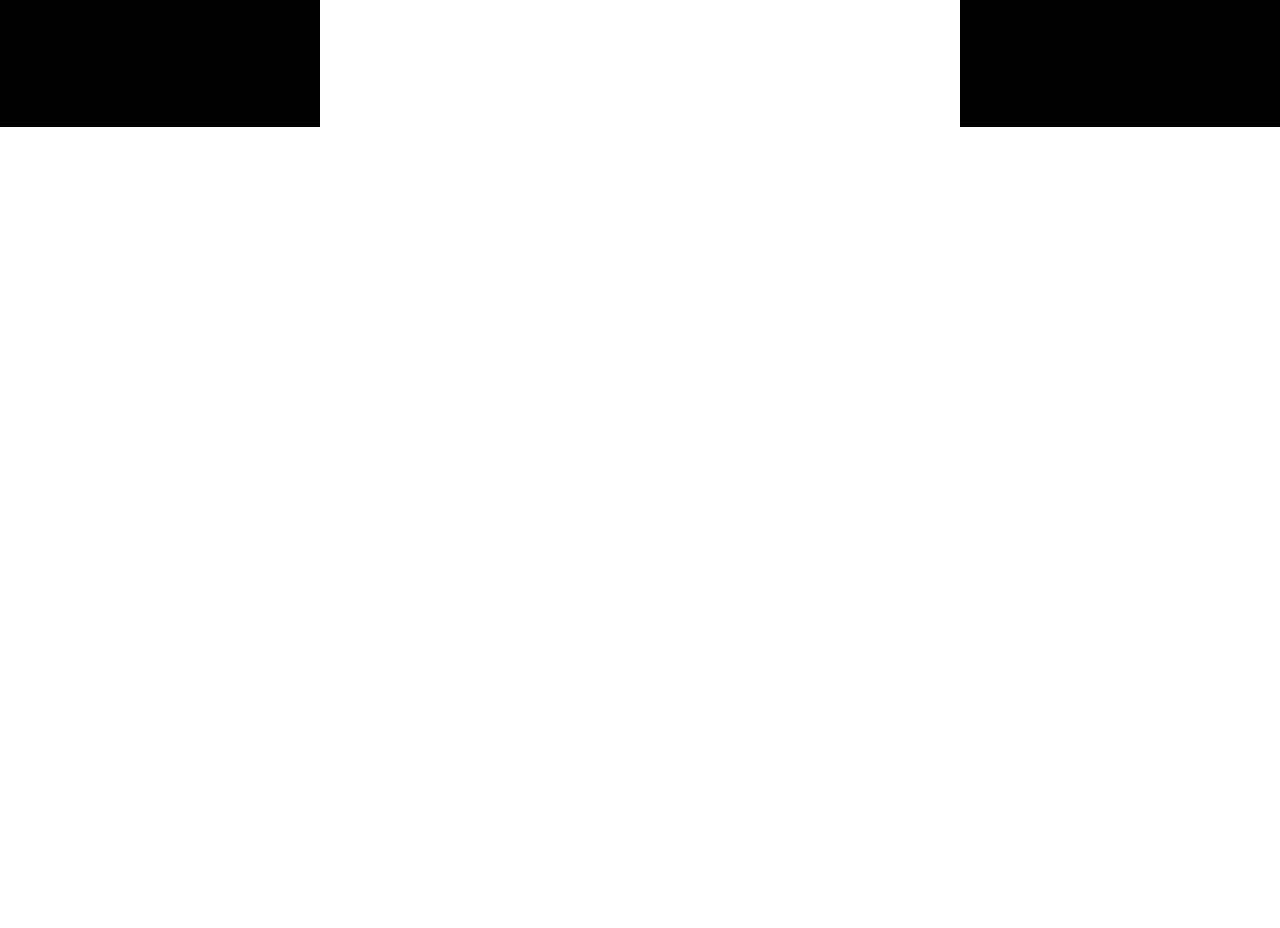
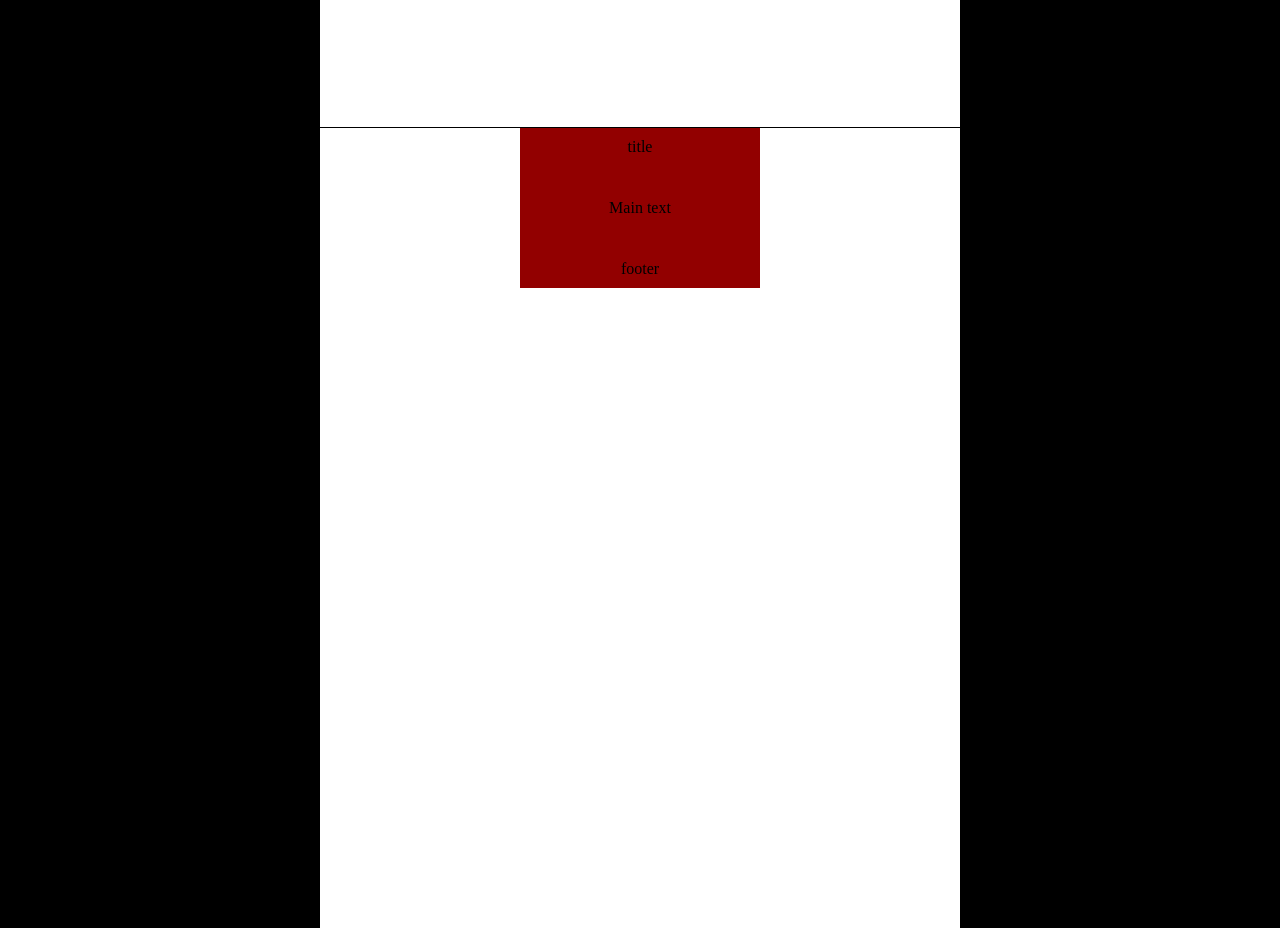
Before and after one commit to MeetYourCreator/reactjs-common-components, a React (Create React App) app: page / in a window 1280 px wide. Shown: the part 6280-7208 px from the top of the page. Before the commit the page ends 6407 px from the top, so only its background shows below. Built offline with nearby package versions, Linux system fonts and the light colour scheme.

Commit message:
update Modal component to use Card component

```diff
--- a/src/App.tsx
+++ b/src/App.tsx
@@ -6,6 +6,7 @@
 import { Input } from './components/';
 import { Slider } from './components/';
 import { InfiniteScroll } from './components/';
+import { Card } from './components/';
 import { placeholderArray } from './utils';
 import TestIMG from './assets/test/testimg.jpg';
 import TestIMG2 from './assets/test/diner.jpg';
@@ -49,6 +50,9 @@
         <div className="screenContainer searchBar">
           <InfiniteScroll />
         </div>
+        <div className="screenContainer searchBar">
+          <Card cardHeader="title" cardText="Main text" cardFooter="footer" />
+        </div>
       </section>
     </>
   );
--- a/src/components/Button/types.ts
+++ b/src/components/Button/types.ts
@@ -2,7 +2,7 @@
 
 export interface ButtonProps extends ComponentProps {
   name?: string;
-  icon?: any;
+  icon?: JSX.Element;
   onClick?: () => void;
   onMouseEnter?: any;
   onMouseLeave?: any;
--- /dev/null
+++ b/src/components/Card/Card.tsx
@@ -0,0 +1,25 @@
+import React, { useState } from 'react';
+import { CardProps } from './types';
+import './styles.css';
+
+export const Card = ({
+  cardHeader,
+  cardImage,
+  cardText,
+  cardFooter,
+}: CardProps) => {
+  const [width, setWidth] = useState('');
+  const [height, setHeight] = useState('');
+  const [backgroundColor, setBackgroundColor] = useState('');
+
+  return (
+    <div className="cardContainer">
+      <header>{cardHeader}</header>
+      <main className="cardContent">
+        <div className="cardImage">{cardImage}</div>
+        <div className="cardText">{cardText}</div>
+      </main>
+      <footer className="cardFooter">{cardFooter}</footer>
+    </div>
+  );
+};
--- /dev/null
+++ b/src/components/Card/styles.css
@@ -0,0 +1,15 @@
+.cardContainer {
+  display: flex;
+  flex-direction: column;
+  justify-content: space-between;
+  align-items: center;
+  width: 15rem;
+  height: fit-content;
+  min-height: 10rem;
+  padding: 10px 0px;
+  background-color: #920000;
+}
+
+.cardImage {
+  background-color: #004792;
+}
--- /dev/null
+++ b/src/components/Card/types.ts
@@ -0,0 +1,8 @@
+import { ComponentProps } from '../types';
+
+export interface CardProps extends ComponentProps {
+  cardHeader?: any;
+  cardImage?: JSX.Element;
+  cardText?: string;
+  cardFooter?: any;
+}
--- a/src/components/Modal/Modal.tsx
+++ b/src/components/Modal/Modal.tsx
@@ -1,19 +1,22 @@
-import { Button } from '../Button/Button';
+import { Card } from '../index';
+import { Button } from '../index';
 import { ModalProps } from './types';
 import './styles.css';
 
 export const Modal: React.FunctionComponent<ModalProps> = ({
   setIsModalOpen,
-  header,
-  main,
+  modalHeader,
+  modalImage,
+  modalText,
 }) => {
   return (
     <div className="modalContainer">
-      <header>{header}</header>
-      <main>{main}</main>
-      <div className="footer">
-        <Button onClick={setIsModalOpen} name="Close" />
-      </div>
+      <Card
+        cardHeader={modalHeader}
+        cardImage={modalImage}
+        cardText={modalText}
+        cardFooter={<Button onClick={setIsModalOpen} name="Close" />}
+      />
     </div>
   );
 };
--- a/src/components/Modal/ShowModalBtn.tsx
+++ b/src/components/Modal/ShowModalBtn.tsx
@@ -18,8 +18,8 @@
         {isValue && (
           <Modal
             setIsModalOpen={setIsFalse}
-            header="Modal Title"
-            main="Supporting Content"
+            modalHeader="Modal Title"
+            modalText="Supporting Content"
           />
         )}
       </section>
--- a/src/components/Modal/styles.css
+++ b/src/components/Modal/styles.css
@@ -5,14 +5,8 @@
 }
 
 .modalContainer {
-  display: grid;
-  grid-template-columns: minmax(1px, 1fr);
-  grid-template-rows: 1fr;
-  width: fit-content;
-  height: auto;
   position: relative;
   z-index: 10;
   font-size: 1rem;
   color: #d0defa;
-  background-color: #07184a;
 }
--- a/src/components/Modal/types.ts
+++ b/src/components/Modal/types.ts
@@ -2,6 +2,8 @@
 
 export interface ModalProps extends ComponentProps {
   setIsModalOpen: any;
-  header?: any;
+  modalHeader?: any;
+  modalImage?: JSX.Element;
+  modalText?: string;
   main?: any;
 }
--- a/src/components/index.ts
+++ b/src/components/index.ts
@@ -1,5 +1,6 @@
 export { Button } from './Button/Button';
 export { Calendar } from './Calendar/Calendar';
+export { Card } from './Card/Card';
 export { DatePicker } from './DatePicker/DatePicker';
 export { InfiniteScroll } from './InfiniteScroll/InfiniteScroll';
 export { Input } from './Input/Input';
```
